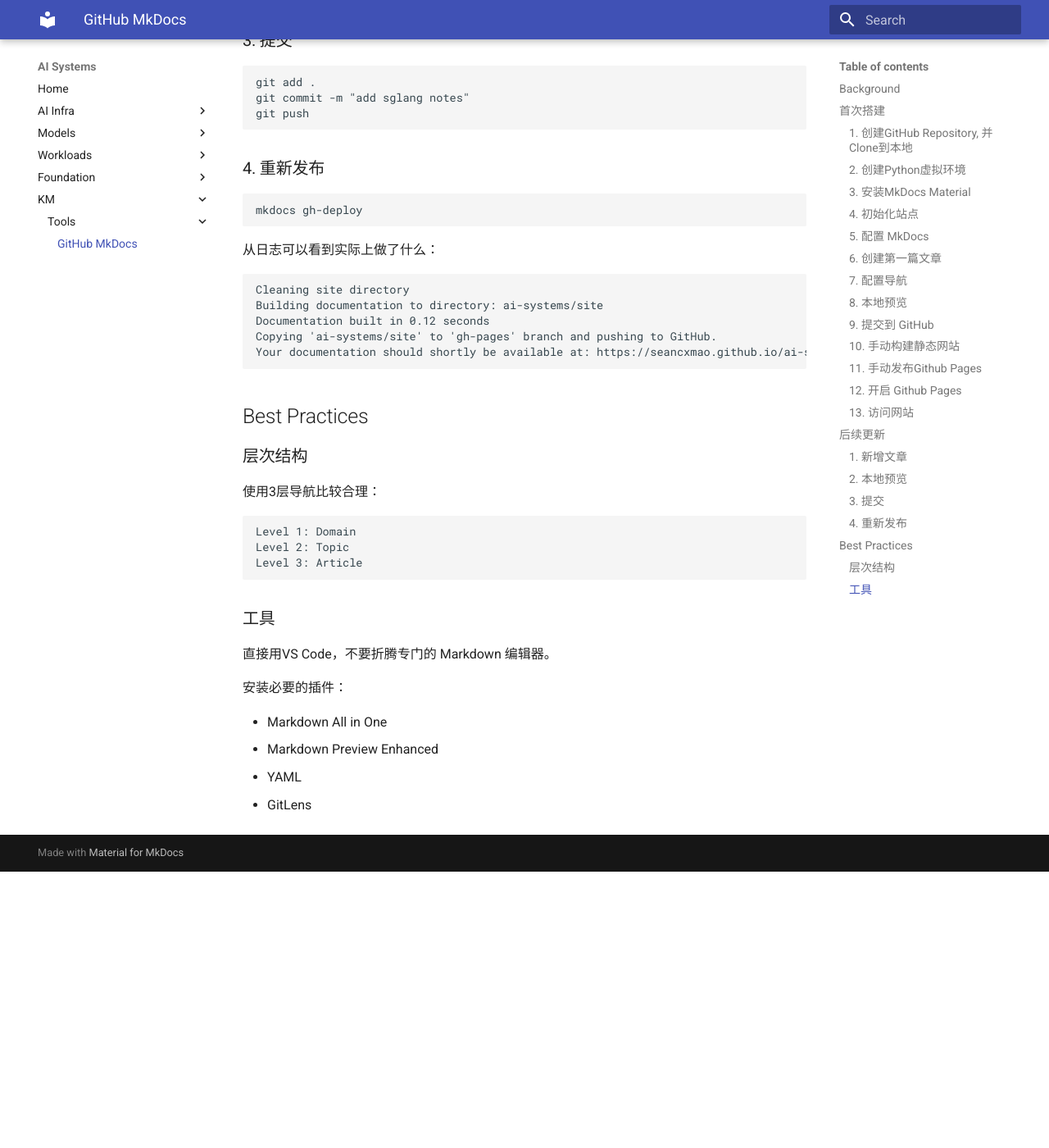
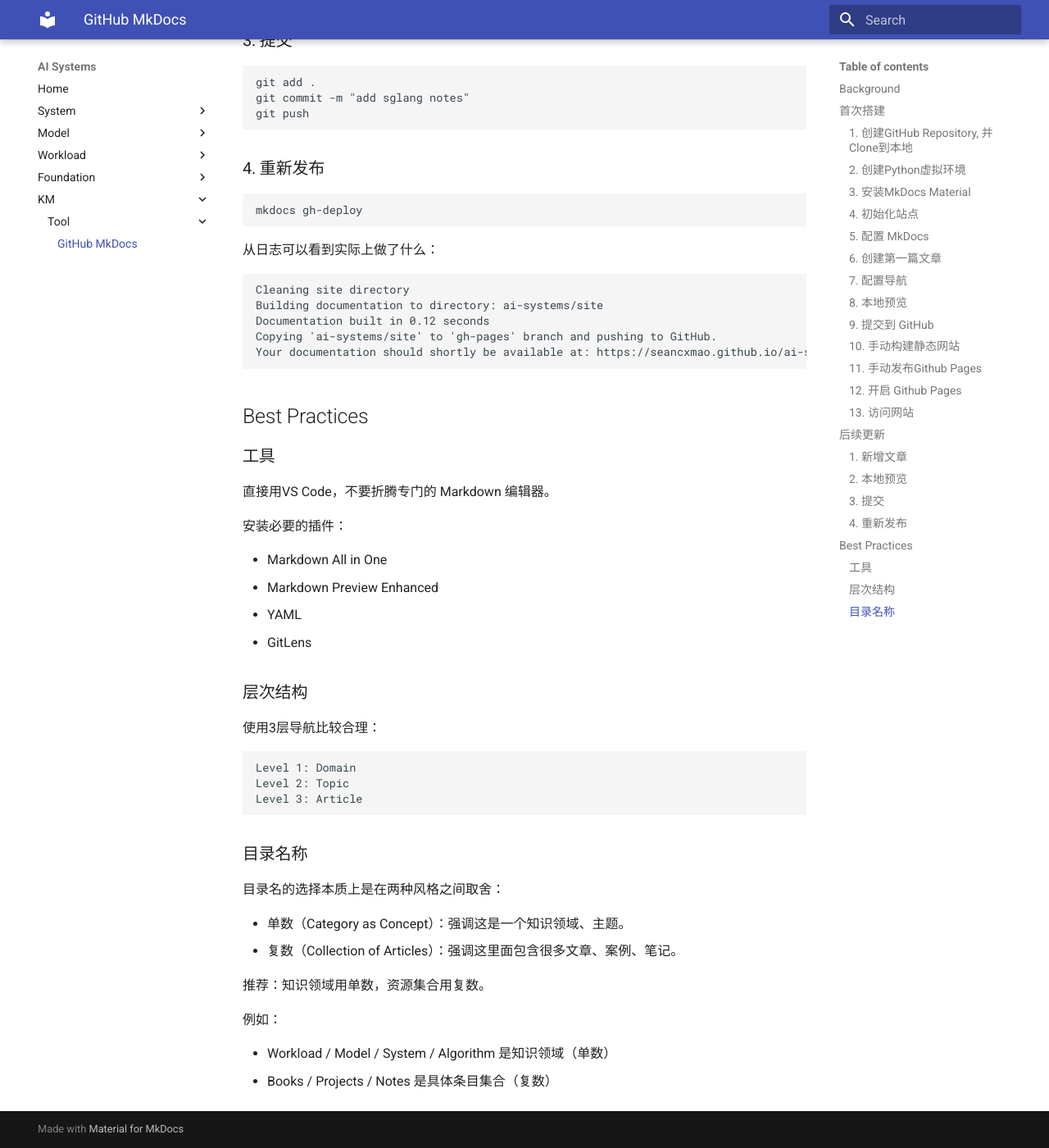
Before and after one commit to seancxmao/ai-systems, an MkDocs documentation site: the page built from docs/km/tool/github-mkdocs.md, in a window 1280 px wide and 1400 px high, scrolled down 2823 px. Shown: the whole window at 82% size. Built offline with MkDocs 1.6.1 and Material for MkDocs 9.7.7, drawn with Linux system fonts in a browser that asks for light colours; before the commit the page ends 3886 px from its top, so only the background shows below that.

Commit message:
rename directories

````diff
--- a/docs/km/tools/github-mkdocs.md
+++ b/docs/km/tool/github-mkdocs.md
@@ -157,6 +157,17 @@
 
 ## Best Practices
 
+### 工具
+
+直接用VS Code，不要折腾专门的 Markdown 编辑器。
+
+安装必要的插件：
+
+* Markdown All in One
+* Markdown Preview Enhanced
+* YAML
+* GitLens
+
 ### 层次结构
 
 使用3层导航比较合理：
@@ -167,13 +178,16 @@
 Level 3: Article
 ```
 
-### 工具
+### 目录名称
 
-直接用VS Code，不要折腾专门的 Markdown 编辑器。
+目录名的选择本质上是在两种风格之间取舍：
 
-安装必要的插件：
+* 单数（Category as Concept）：强调这是一个知识领域、主题。
+* 复数（Collection of Articles）：强调这里面包含很多文章、案例、笔记。
 
-* Markdown All in One
-* Markdown Preview Enhanced
-* YAML
-* GitLens
+推荐：知识领域用单数，资源集合用复数。
+
+例如：
+
+* Workload / Model / System / Algorithm 是知识领域（单数）
+* Books / Projects / Notes 是具体条目集合（复数）
--- a/mkdocs.yml
+++ b/mkdocs.yml
@@ -9,40 +9,40 @@
 nav:
   - Home: index.md
 
-  - AI Infra:
+  - System:
       - vLLM:
-          - Apple silicon CPU: ai-infra/vllm/applesilicon-cpu.md
-          - Apple silicon GPU: ai-infra/vllm/applesilicon-gpu.md
-          - vLLM Docker: ai-infra/vllm/vllm-docker.md
-      - Tools:
-          - AI Infra Engineer Toolbox: ai-infra/tools/ai-infra-engineer-toolbox.md
+          - Apple silicon CPU: system/vllm/applesilicon-cpu.md
+          - Apple silicon GPU: system/vllm/applesilicon-gpu.md
+          - vLLM Docker: system/vllm/vllm-docker.md
+      - Tool:
+          - AI Infra Engineer Toolbox: system/tool/ai-infra-engineer-toolbox.md
 
-  - Models:
-      - Transformers:
-          - Tokenizers: models/transformers/tokenizers.md
+  - Model:
+      - Transformer:
+          - Tokenizer: model/transformer/tokenizer.md
       - DL:
-          - Readings: models/dl/readings.md
+          - Readings: model/dl/readings.md
 
-  - Workloads:
-      - Agents & Applications:
-          - Overview: workloads/agents-applications/agents-apps-overview.md
+  - Workload:
+      - Agent:
+          - Overview: workload/agent/agent-overview.md
 
   - Foundation:
       - Math:
           - Math for AI: foundation/math/math-for-ai.md
-      - Algorithms:
-          - DSA Overview: foundation/algorithms/dsa-overview.md
+      - Algorithm:
+          - DSA Overview: foundation/algorithm/dsa-overview.md
       - Programming:
           - Python for AI: foundation/programming/python-for-ai.md
           - C++ for AI: foundation/programming/cpp-for-ai.md
       - Design:
           - Readings: foundation/design/readings.md
-      - Systems:
-          - Readings: foundation/systems/readings.md
-          - Security: foundation/systems/security.md
-      - Tools:
-          - GitHub: foundation/tools/github.md
+      - System:
+          - Readings: foundation/system/readings.md
+          - Security: foundation/system/security.md
+      - Tool:
+          - GitHub: foundation/tool/github.md
 
   - KM:
-      - Tools:
-          - GitHub MkDocs: km/tools/github-mkdocs.md
+      - Tool:
+          - GitHub MkDocs: km/tool/github-mkdocs.md
````
Also changed, not shown: docs/workload/agent/agent-overview.md (added, +1 -0 lines), docs/workloads/agents-applications/agents-apps-overview.md (deleted, +0 -1 lines), docs/foundation/algorithm/dsa-overview.md (renamed from docs/foundation/algorithms/dsa-overview.md), docs/foundation/system/readings.md (renamed from docs/foundation/systems/readings.md), docs/foundation/system/security.md (renamed from docs/foundation/systems/security.md), docs/foundation/tool/github.md (renamed from docs/foundation/tools/github.md), docs/model/dl/readings.md (renamed from docs/models/dl/readings.md), docs/model/transformer/tokenizer.md (renamed from docs/models/transformers/tokenizers.md), docs/system/tool/ai-infra-engineer-toolbox.md (renamed from docs/ai-infra/tools/ai-infra-engineer-toolbox.md), docs/system/vllm/applesilicon-cpu.md (renamed from docs/ai-infra/vllm/applesilicon-cpu.md), docs/system/vllm/applesilicon-gpu.md (added), docs/system/vllm/vllm-docker.md (renamed from docs/ai-infra/vllm/vllm-docker.md).
